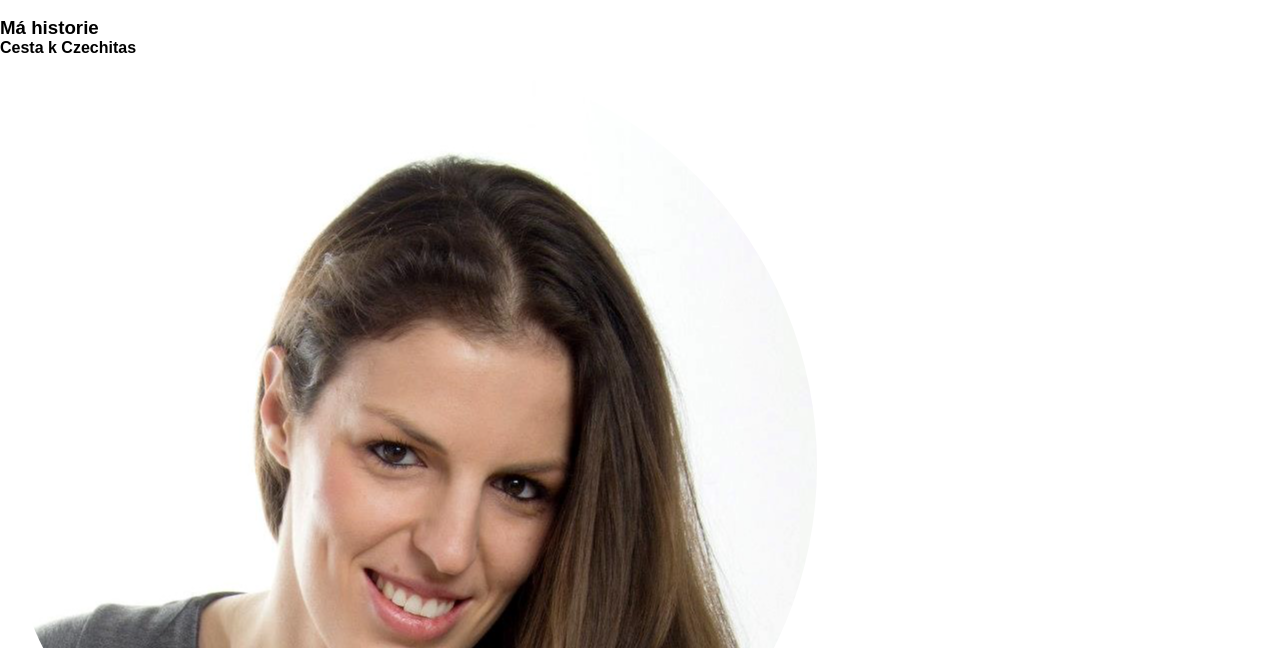
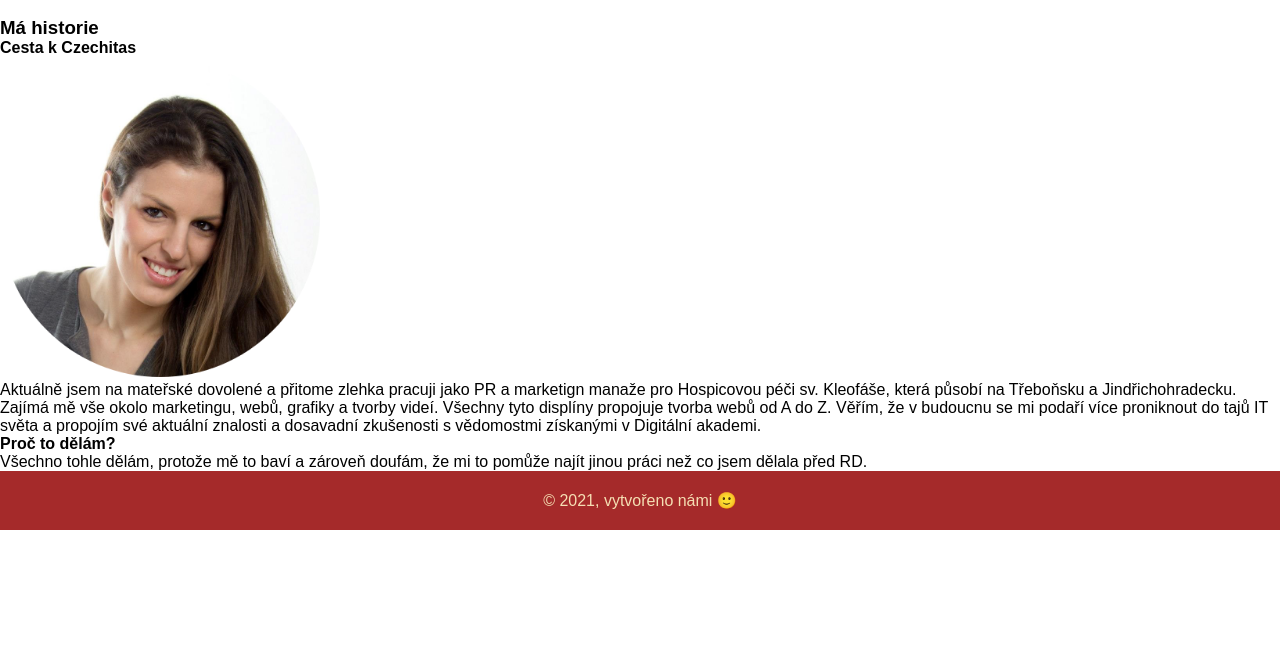
Before and after one commit to KristynRiho/o-projektu, a plain HTML site: page bara.html in a window 1280 px wide. Shown: the part 152-800 px from the top of the page. Drawn offline with Linux system fonts and the light colour scheme.

Commit message:
velikost obrázků

```diff
--- a/style.css
+++ b/style.css
@@ -106,6 +106,9 @@ footer p {
 }
 
 /* *** BÁRA *** */
+.profil {
+  max-width: 25vw;
+}
 
 /* *** IVČA *** */
 .ivku-container p {
```
